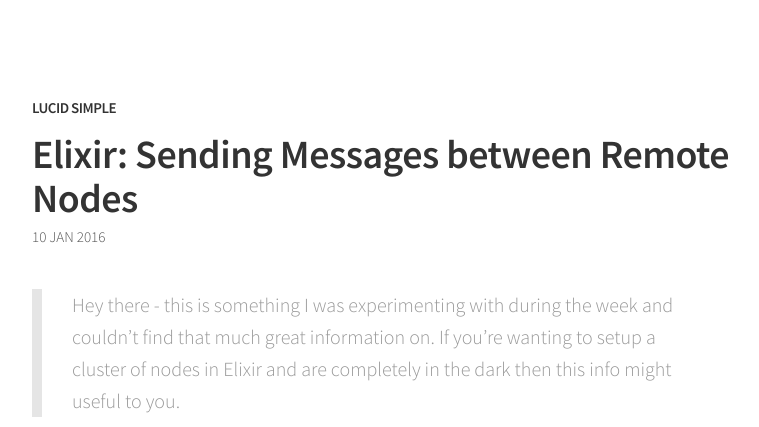
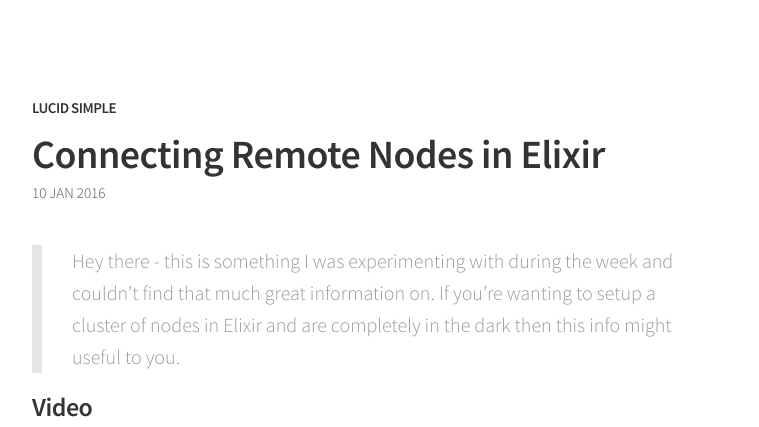
Before and after one commit to jwhiteman/lucidsimple-blog, a Jekyll site: the page built from _posts/2016-01-10-connecting-two-nodes-in-elixir.md, in a window 1280 px wide and 900 px high, cut to the strip 0-427 px from the top of the window. Shown: the whole strip, without its empty margins (248-1007 px from the left). Built offline with Jekyll 4.4.1, drawn with Linux system fonts in a browser that asks for light colours; Markdown is read by kramdown in place of the engine named in the settings; comment, search, counter and statistics services are not loaded; some of the changed text lies outside the part shown.

Commit message:
Remove CTA for subscribing, for now

```diff
--- a/_layouts/post.html
+++ b/_layouts/post.html
@@ -12,7 +12,7 @@ layout: default
     <time>{{ page.date | date_to_string }}</time>
   </div>
   {{ content }}
-  <div class="cta">Did you find this post helpful? If so, <a href="/subscribe" target="_blank">you may want to consider subscribing</a>.</div>
+  <!-- <div class="cta">Did you find this post helpful? If so, <a href="/subscribe" target="_blank">you may want to consider subscribing</a>.</div> -->
   <br/>
   {% if page.comments %}
   <div id="disqus_thread"></div>
--- a/_posts/2016-01-10-connecting-two-nodes-in-elixir.md
+++ b/_posts/2016-01-10-connecting-two-nodes-in-elixir.md
@@ -1,6 +1,6 @@
 ---
 layout: post
-title:  "Elixir: Sending Messages between Remote Nodes"
+title:  "Connecting Remote Nodes in Elixir"
 date:   2016-01-10 23:00:00
 categories: Elixir
 comments: true
```
